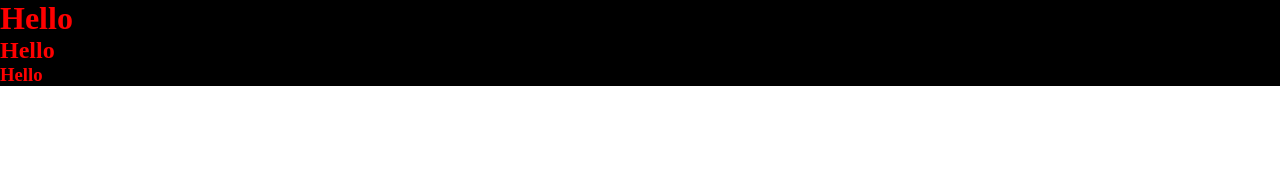
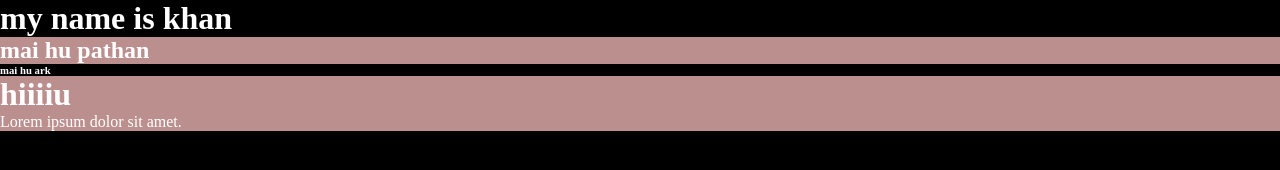
Before and after one commit to Ahmadrazakhan-786/WebDev, a plain HTML site: page CSS 2.0/Revision/index.html in a window 1280 px wide. Drawn offline with Linux system fonts and the light colour scheme.

Commit message:
box model

```diff
--- a/CSS 2.0/Revision/index.html
+++ b/CSS 2.0/Revision/index.html
@@ -7,12 +7,12 @@
     <link rel="stylesheet" href="style.css">
 </head>
 <body>
-    <!-- <h1>Ahmad Raza Khan</h1> -->
 
-    <div>
-        <h1>Hello</h1>
-        <h2>Hello</h2>
-        <h3>Hello</h3>
-    </div>
+    <h1>my name is khan</h1>
+    <h2 class="a">mai hu pathan</h2>
+    <h6>mai hu ark</h6>
+    <h1 class="a">hiiiiu</h1>
+    <p class="a">Lorem ipsum dolor sit amet.</p>
+
 </body>
 </html>
--- a/CSS 2.0/Revision/style.css
+++ b/CSS 2.0/Revision/style.css
@@ -7,6 +7,8 @@
 html,body{
     height: 100%;
     width: 100%;
+    background-color: black;
+    color: white;
 }
 
 h7{
@@ -19,7 +21,17 @@ h7{
     text-align: center; /* text ko kidhar se dikhana hai  */
 }
 
-div{
-    color: red;
-    background-color: black;
+
+diva{
+    /*box bnana ke kiye div ka use krte by giving height and width */
+    height: 300px;
+    width: 300px;
+    background-color: crimson;
 }
+
+.a{
+    background-color: rosybrown;
+}
+
+
+/* agr same property multiple logo ko dena hai to class "." ko use krte hai aur agar ek property ek single person ko dena hai to use krte hai id "#" */
```
